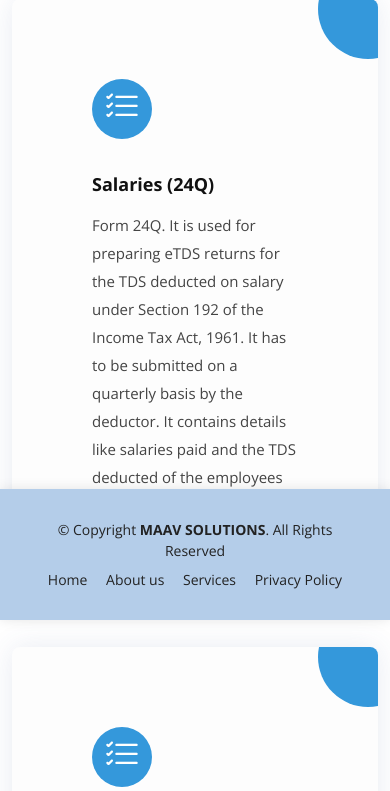
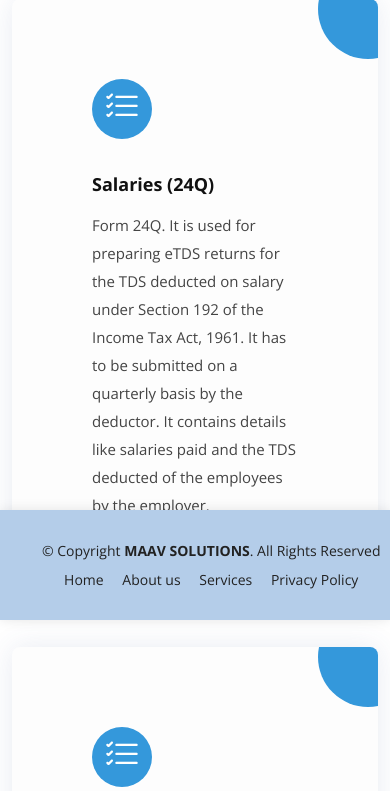
Before and after one commit to Pramod-kumar-25/MaaV-Solutions, a Flask app: page /TDS.html in a window 390 px wide. Shown: the part 224-1015 px from the top of the page. Run offline with Flask 3, Linux system fonts and the light colour scheme; some libraries are stand-ins or nearby versions.

Commit message:
thirteenth commit

```diff
--- a/static/style2.css
+++ b/static/style2.css
@@ -504,3 +504,18 @@ section {
 .section {
   margin-bottom: 120px; /* Adjust according to your footer height */
 }
+
+@media (max-width: 667px) {
+  #footer1 .container {
+    display: flex;
+    flex-direction: column;
+    align-items: flex-start;
+  }
+
+  #footer1 .copyright1 {
+    white-space: nowrap;
+    overflow: hidden;
+    text-overflow: ellipsis;
+    width: 100%;
+  }
+}
--- a/templates/TDS.html
+++ b/templates/TDS.html
@@ -62,7 +62,7 @@
 
          <div class="col-md-6 col-lg-4 d-flex align-items-stretch mb-5 mb-lg-0">
            <a href="https://forms.gle/h6v6r6yXHykfgr9s5" class="box-link">
-             <div class="icon-box" data-aos="zoom-in-right" data-aos-delay="200" onclick="showSubServices(1)">
+             <div class="icon-box" data-aos="zoom-in-right" data-aos-delay="200">
               <div class="icon"><i class="bi bi-list-check"></i></div>
               <h4 class="title"><a href="">Salaries (24Q)</a></h4>
                <p class="description">Form 24Q. It is used for preparing eTDS returns for the TDS deducted on salary
@@ -76,7 +76,7 @@
          <!-- Box 2 -->
          <div class="col-md-6 col-lg-4 d-flex align-items-stretch mb-5 mb-lg-0">
            <a href="https://forms.gle/EB4UUPMwXxo6FPcBA" class="box-link">
-             <div class="icon-box" data-aos="zoom-in" data-aos-delay="100" onclick="showSubServices(2)">
+             <div class="icon-box" data-aos="zoom-in" data-aos-delay="100">
               <div class="icon"><i class="bi bi-list-check"></i></div>
               <h4 class="title"><a href="">Other Than Salaries (26Q)</a></h4>
                <p class="description">TDS under Section 200(3) of the Income Tax Act, 1961 under Sections
@@ -91,7 +91,7 @@
 
           <div class="col-md-6 col-lg-4 d-flex align-items-stretch mb-5 mb-lg-0">
             <a href="https://forms.gle/cKJRAwEtr97MPHt37" class="box-link">
-              <div class="icon-box" data-aos="zoom-in-right" data-aos-delay="200" onclick="showSubServices(1)">
+              <div class="icon-box" data-aos="zoom-in-right" data-aos-delay="200">
                 <div class="icon"><i class="bi bi-list-check"></i></div>
                 <h4 class="title"><a href="">Non-Residents (27Q)</a></h4>
                 <p class="description">Form 27Q is a TDS Return or Statement containing details of Tax Deducted at Source (TDS)
```
